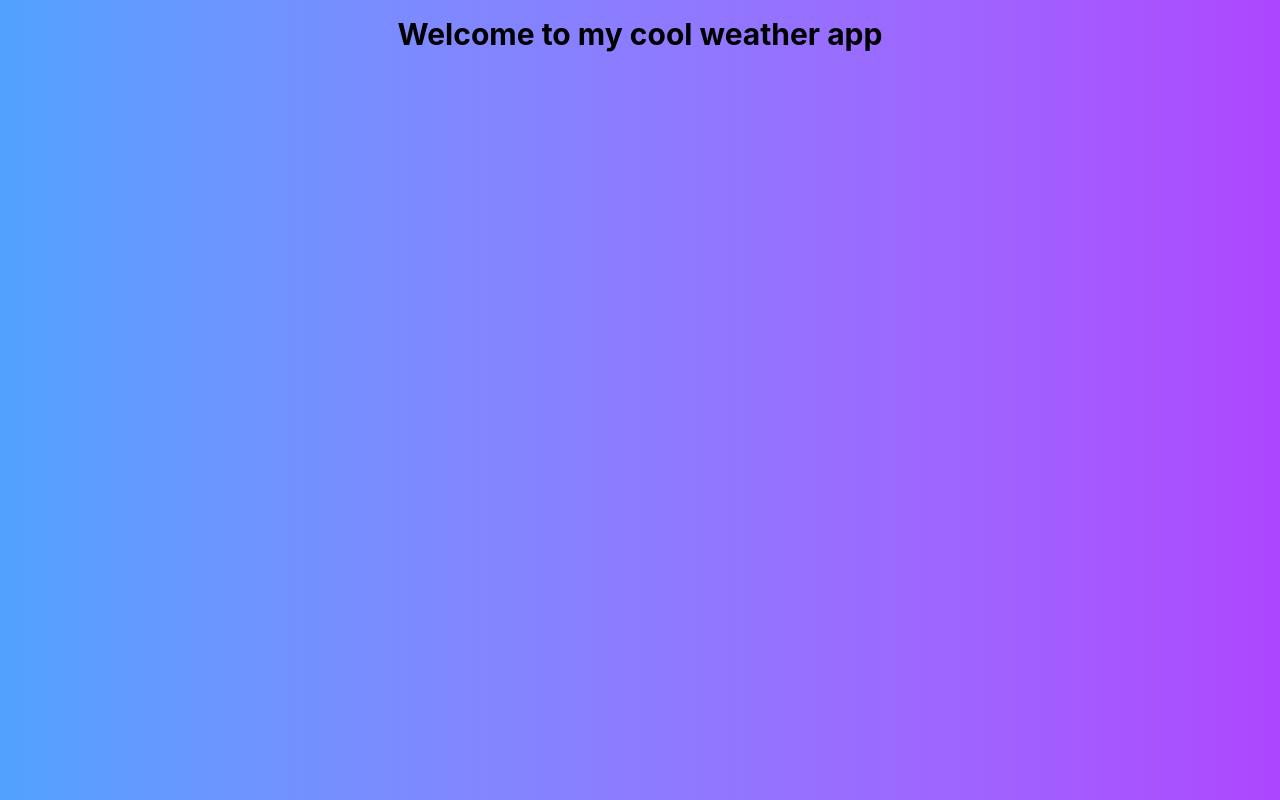
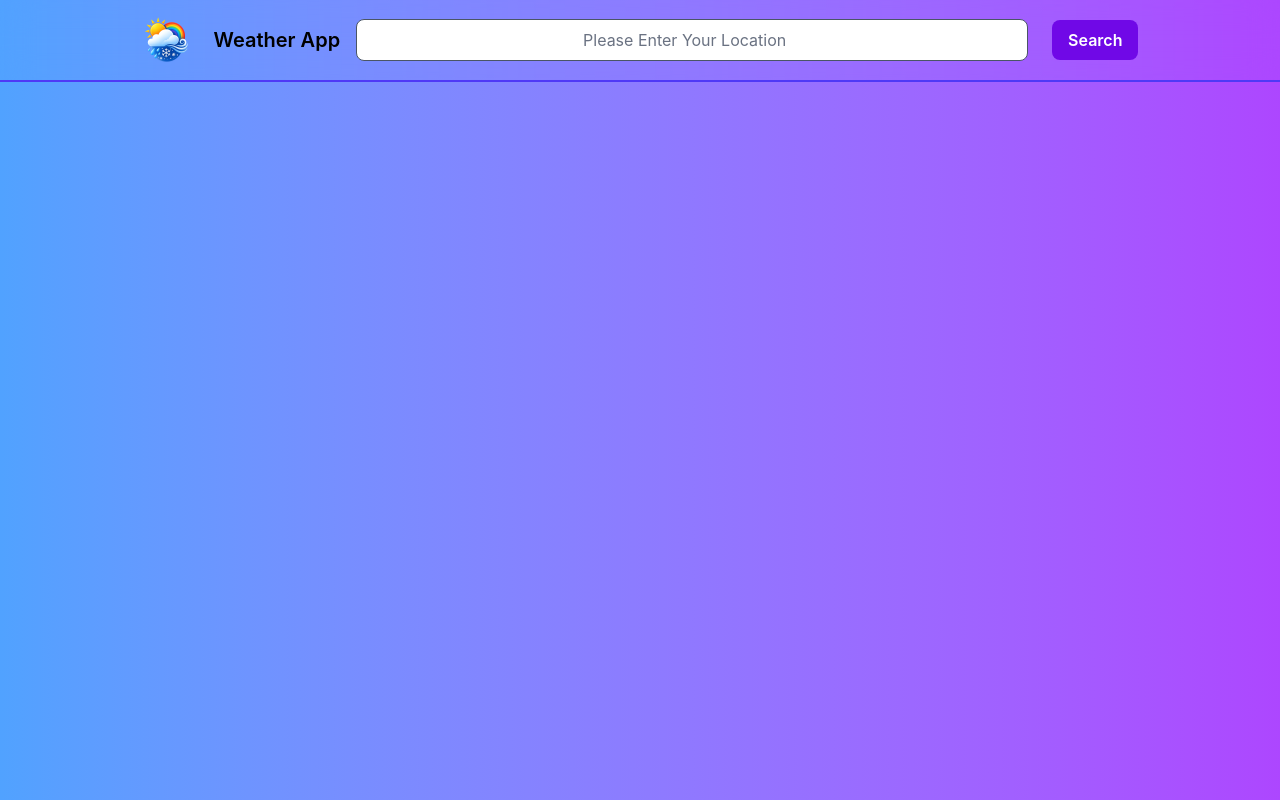
Before and after one commit to Tuitoek/ReactWeatherApp, a React (Vite) app: page / in a window 1280 px wide. Built offline with nearby package versions, Linux system fonts and the light colour scheme.

Commit message:
Add Navbar Component

```diff
--- a/src/App.jsx
+++ b/src/App.jsx
@@ -1,13 +1,15 @@
 import { useState } from 'react'
 import './index.css'
 import './App.css'
+import Navbar from './components/Navbar'
 
 function App() {
   return (
-    <div className="flex justify-center h-screen bg-gradient-to-r from-blue-400 to-purple-500">
-    <h1 className="text-3xl font-bold mt-4 text-black">
-          Welcome to my cool weather app
-        </h1>
+    <div className="h-screen w-screen
+    bg-gradient-to-r from-blue-400 to-purple-500">
+
+
+           <Navbar />
     </div>
 
   )
--- a/src/components/Navbar.jsx
+++ b/src/components/Navbar.jsx
@@ -0,0 +1,25 @@
+import React from 'react'
+import WeatherLogo from '../assets/WeatherLogo.png'
+
+function Navbar() {
+  return (
+    <div className='flex items-center justify-center
+    gap-4 p-2 decorative-border  bg-transparent
+    border-b-2 border-indigo-600 backdrop-blur-lg'>
+
+        <img className = "w-16 h-16" src={WeatherLogo} alt="Weather Logo" />
+
+        <h1 className='text-xl font-semibold'>Weather App</h1>
+
+        <input className = "w-2xl h-lg bg-white border
+         border-gray-600 placeholder:text-gray-500
+          placeholder:text-center rounded-lg p-2"
+         type="search" placeholder='Please Enter Your Location' id="Searchbar" />
+
+         <input className="bg-violet-700 hover:bg-blue-400 text-white
+         font-semibold py-2 px-4 rounded-lg mx-2" type="submit" value="Search" />
+    </div>
+  )
+}
+
+export default Navbar
```
Also changed, not shown: src/assets/WeatherLogo.png (added).
